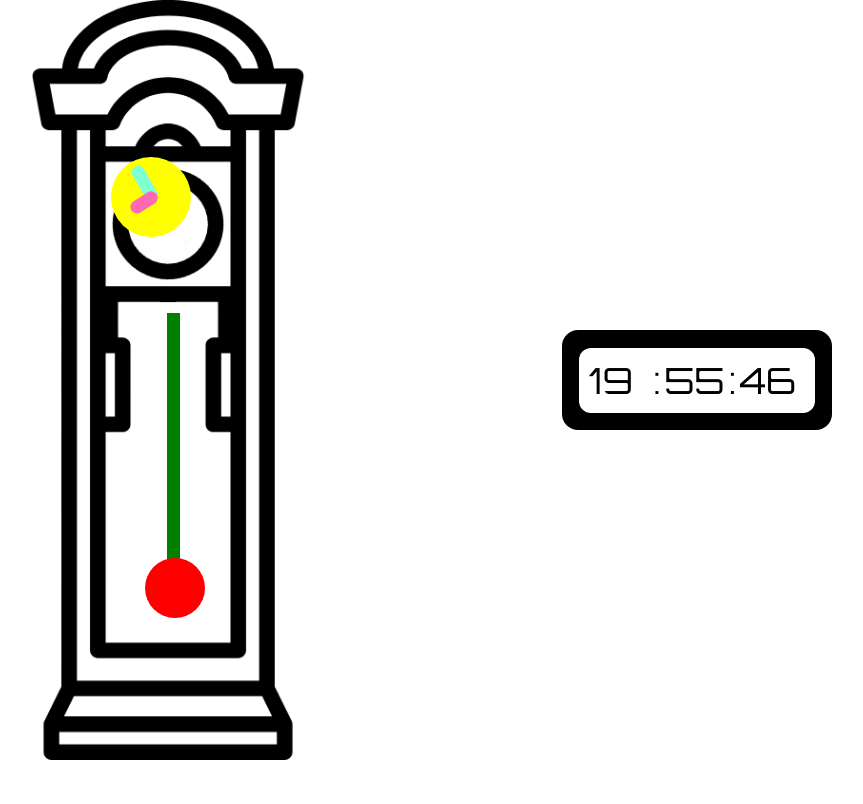
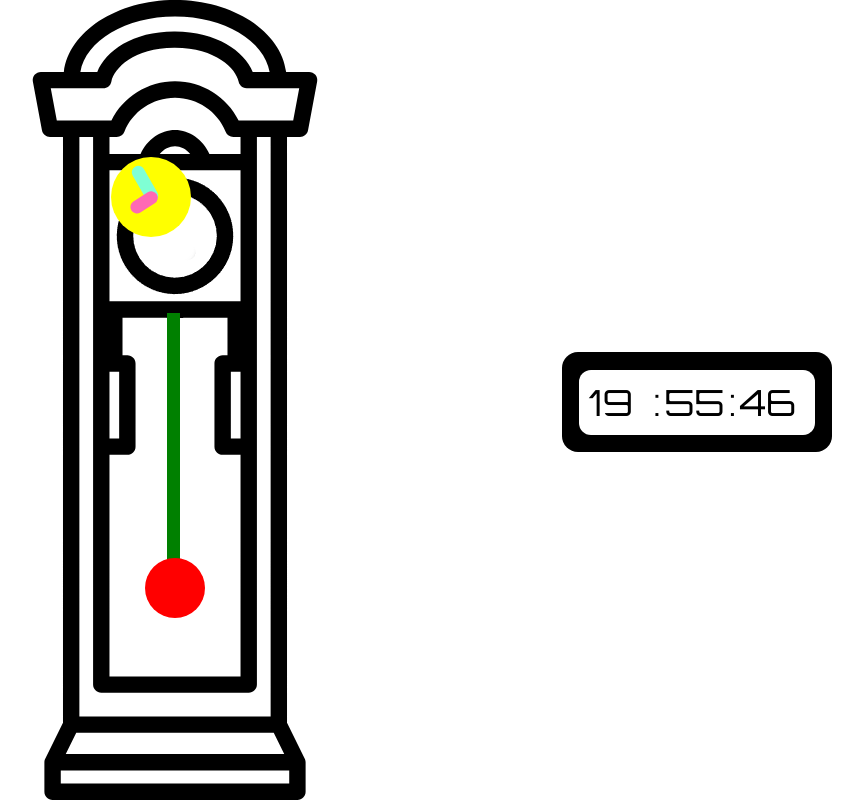
Before and after one commit to M-Feale/react-ticking-clock, a React (Vite) app: page / in a window 1280 px wide. Shown: the whole page, without its empty margins (210-1073 px from the left). Built offline with nearby package versions, Linux system fonts and the light colour scheme.

Commit message:
ajusted-outermost-container

```diff
--- a/src/App.jsx
+++ b/src/App.jsx
@@ -3,7 +3,6 @@ import styled from "styled-components";
 
 import AnalogClock from "./AnalogClock";
 import DigitalClock from "./DigitalClock";
-
 
 const App = () => {
 	const [time, setTime] = useState({
@@ -15,9 +14,15 @@ const App = () => {
 	const updateTime = () => {
 		const now = new Date();
 		setTime({
-			seconds: now.getSeconds().toLocaleString(undefined, {minimumIntegerDigits: 2}),
-			minutes: now.getMinutes().toLocaleString(undefined, {minimumIntegerDigits: 2}),
-			hours: now.getHours().toLocaleString(undefined, {minimumIntegerDigits: 2}),
+			seconds: now
+				.getSeconds()
+				.toLocaleString(undefined, { minimumIntegerDigits: 2 }),
+			minutes: now
+				.getMinutes()
+				.toLocaleString(undefined, { minimumIntegerDigits: 2 }),
+			hours: now
+				.getHours()
+				.toLocaleString(undefined, { minimumIntegerDigits: 2 }),
 		});
 	};
 
@@ -35,7 +40,7 @@ const TimeContainer = styled.div`
 	display: flex;
 	flex-direction: row;
 	justify-content: space-evenly;
-    max-height: 95vh;
+	align-items: center;
 `;
 
 export default App;
```
